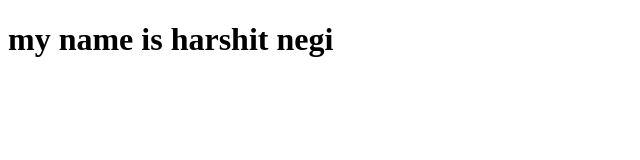
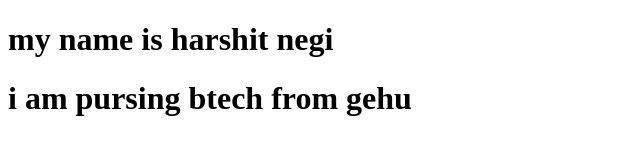
Before and after one commit to Harshitnegi5/m-erging, a plain HTML site: page index.html in a window 1280 px wide. Shown: the whole page, without its empty margins (0-640 px from the left). Drawn offline with Linux system fonts and the light colour scheme.

Commit message:
new branch

```diff
--- a/index.html
+++ b/index.html
@@ -8,6 +8,7 @@
 <body>
 
     <h1>my name is harshit negi</h1>
+    <h1>i am pursing btech from gehu</h1>
 
 </body>
 </html>
```
